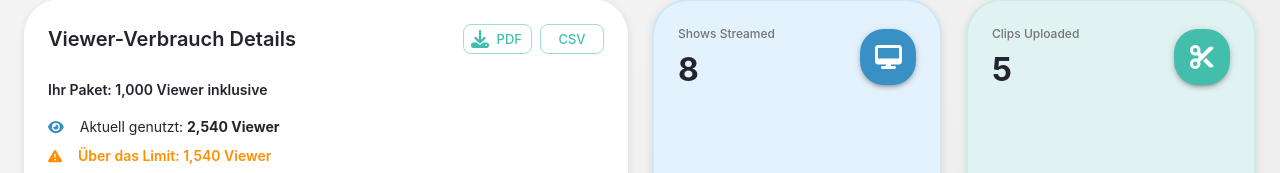
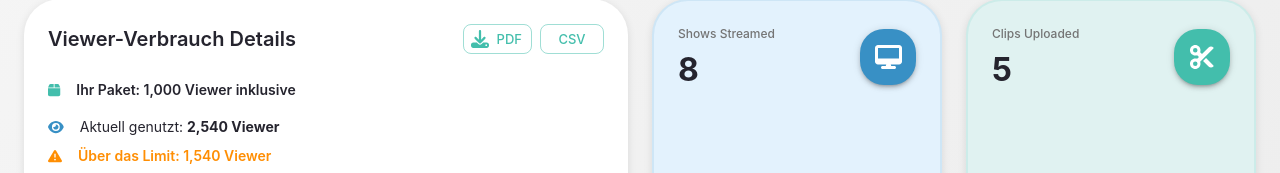
Before and after one commit to DenizD/sleek-mui-glow, a React (Vite) app: page / in a window 1280 px wide. Shown: the part 121-294 px from the top of the page. Built offline with nearby package versions, Linux system fonts and the light colour scheme.

Commit message:
Fix: Resolve FontAwesome icon import error
The error "Module '@fortawesome/free-solid-svg-icons' has no exported member 'faPackage'" indicates an incorrect import of the `faPackage` icon. This commit will correct the import statement to resolve the error.

```diff
--- a/src/components/dashboard/mui/MuiViewerConsumption.tsx
+++ b/src/components/dashboard/mui/MuiViewerConsumption.tsx
@@ -1,4 +1,3 @@
-
 import React from 'react';
 import {
   Card,
@@ -16,7 +15,7 @@ import {
   faExclamationTriangle,
   faDownload,
   faEye,
-  faPackage,
+  faBox,
   faEuroSign
 } from '@fortawesome/free-solid-svg-icons';
 
@@ -77,7 +76,7 @@ const MuiViewerConsumption = () => {
         {/* Paketinformationen */}
         <Box sx={{ mb: 3 }}>
           <Box sx={{ display: 'flex', alignItems: 'center', gap: 2, mb: 2 }}>
-            <FontAwesomeIcon icon={faPackage} style={{ color: '#43BEAC' }} />
+            <FontAwesomeIcon icon={faBox} style={{ color: '#43BEAC' }} />
             <Typography variant="body1" sx={{ fontWeight: 600, color: '#25242E' }}>
               Ihr Paket: {packageLimit.toLocaleString()} Viewer inklusive
             </Typography>
```
